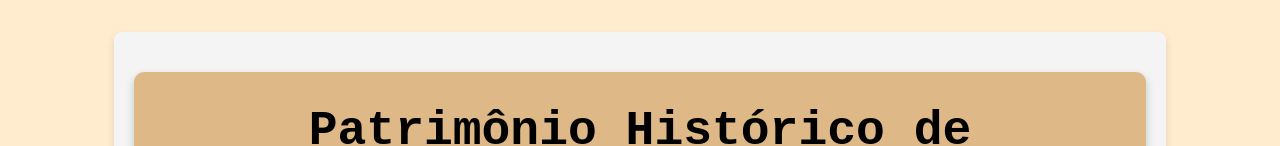
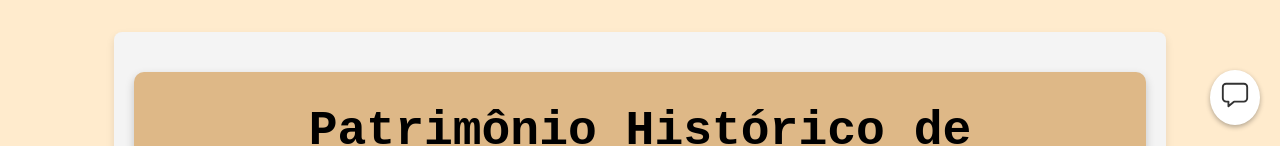
Before and after one commit to Costanza22/JoiPatrio, a React (Create React App) app: page / in a window 1280 px wide. Shown: the part 655-801 px from the top of the page. Built offline with nearby package versions, Linux system fonts and the light colour scheme.

Commit message:
Add files via upload

```diff
--- a/src/App.css
+++ b/src/App.css
@@ -486,3 +486,25 @@ p {
 .my-icon:hover {
   transform: scale(1.2);
 }
+.notification-count {
+  background-color: red;
+  color: white;
+  border-radius: 50%;
+  padding: 2px 6px;
+  position: absolute;
+  top: -5px;
+  right: -10px;
+  font-size: 12px;
+  min-width: 20px;
+  text-align: center;
+}
+.chat-icon {
+  position: fixed;
+  bottom: 20px;
+  right: 20px;
+  background: #fff;
+  border-radius: 50%;
+  padding: 10px;
+  box-shadow: 0 2px 5px rgba(0, 0, 0, 0.3);
+  cursor: pointer;
+}
--- a/src/App.js
+++ b/src/App.js
@@ -5,13 +5,15 @@ import { FaRegNewspaper } from "react-icons/fa";
 import { SiMicrodotblog } from "react-icons/si";
 import { BsFillHousesFill } from "react-icons/bs";
 import { BrowserRouter as Router, Route, Routes } from 'react-router-dom';
+import { IoChatboxOutline } from "react-icons/io5";
+
 
 function App() {
   const [currentIndex, setCurrentIndex] = useState(0);
   const [modalIsOpen, setModalIsOpen] = useState(false);
   const [videoUrl, setVideoUrl] = useState('');
   const [videoPlaying, setVideoPlaying] = useState(false);
-
+  const [isChatbotOpen, setIsChatbotOpen] = useState(false);
   const images = [
     'https://omunicipiojoinville.com/wp-content/uploads/2023/03/palacete-doria-joinville.jpg',
     'https://facts.net/wp-content/uploads/2023/07/48-facts-about-joinville-1688694462.jpeg',
@@ -40,6 +42,9 @@ function App() {
 
   const handlePlayVideo = () => {
     setVideoPlaying(true);
+  };
+  const toggleChatbot = () => {
+    setIsChatbotOpen(!isChatbotOpen);
   };
 
   return (
@@ -78,7 +83,6 @@ function App() {
     </div>
   </header>
 </div>
-
 
       <main>
         <section className="posts">
@@ -184,8 +188,10 @@ function App() {
         <p>Todos os direitos reservados &copy; 2024 - Desenvolvido por Costanza Pasquotto Assef</p>
       </footer>
       </main>
+   <div className="chat-icon">
+        <IoChatboxOutline size={30} />
+      </div>
     </div>
   );
 }
-
 export default App;
```
